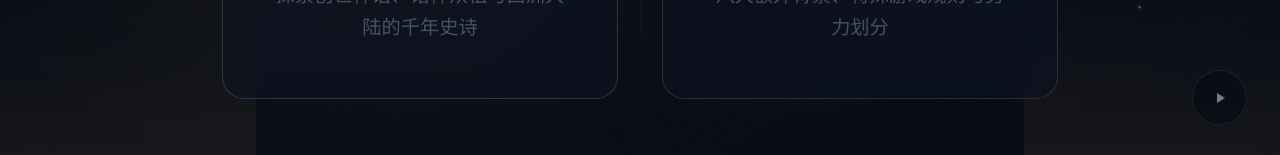
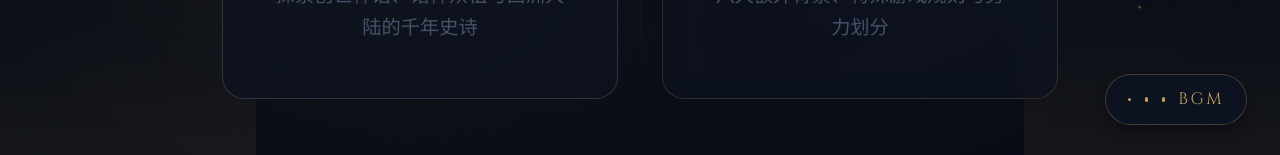
Before and after one commit to ryougidaze/Covenant_The_Heroic_Era, a Next.js app: page / in a window 1280 px wide. Shown: the part 642-797 px from the top of the page. Built offline with nearby package versions, Linux system fonts and the light colour scheme.

Commit message:
BGM: auto-play on load, prominent mute toggle with animated EQ bars

```diff
--- a/components/BgmPlayer.tsx
+++ b/components/BgmPlayer.tsx
@@ -1,53 +1,140 @@
 "use client";
 
-import { useState, useRef, useCallback } from "react";
-import { motion } from "framer-motion";
+import { useState, useRef, useEffect, useCallback } from "react";
+import { motion, AnimatePresence } from "framer-motion";
 
 export default function BgmPlayer() {
   const [playing, setPlaying] = useState(false);
+  const [muted, setMuted] = useState(false);
+  const [showPrompt, setShowPrompt] = useState(false);
   const audioRef = useRef<HTMLAudioElement | null>(null);
 
-  const toggle = useCallback(() => {
-    // Lazy-init audio on first click so 27MB WAV only loads on demand
-    if (!audioRef.current) {
-      audioRef.current = new Audio("/assets/bgm.wav");
-      audioRef.current.loop = true;
-      audioRef.current.volume = 0.35;
+  // Try autoplay on mount — browsers may block, fall back to prompt
+  useEffect(() => {
+    const a = new Audio("/assets/bgm.wav");
+    a.loop = true;
+    a.volume = 0.35;
+    audioRef.current = a;
+
+    a.play()
+      .then(() => {
+        setPlaying(true);
+      })
+      .catch(() => {
+        // Autoplay blocked — show prompt
+        setShowPrompt(true);
+      });
+
+    return () => {
+      a.pause();
+      audioRef.current = null;
+    };
+  }, []);
+
+  const start = useCallback(() => {
+    const a = audioRef.current;
+    if (!a) return;
+    a.play()
+      .then(() => {
+        setPlaying(true);
+        setShowPrompt(false);
+      })
+      .catch(() => setShowPrompt(true));
+  }, []);
+
+  const toggleMute = useCallback(() => {
+    const a = audioRef.current;
+    if (!a) return;
+    if (muted) {
+      a.volume = 0.35;
+      setMuted(false);
+    } else {
+      a.volume = 0;
+      setMuted(true);
     }
-    const a = audioRef.current;
-    if (playing) {
-      a.pause();
-      setPlaying(false);
-    } else {
-      a.play().then(() => setPlaying(true)).catch(() => setPlaying(false));
-    }
-  }, [playing]);
+  }, [muted]);
 
   return (
-    <motion.button
-      onClick={toggle}
-      initial={{ opacity: 0 }}
-      animate={{ opacity: 1 }}
-      transition={{ delay: 1 }}
-      className="fixed bottom-6 right-6 z-50 flex h-10 w-10 items-center justify-center rounded-full border border-covenant-silver/10 bg-covenant-void/70 text-covenant-silver/60 backdrop-blur-md transition-all hover:border-covenant-gold/30 hover:text-covenant-gold"
-      title={playing ? "暂停音乐" : "播放音乐"}
+    <>
+      {/* ── Autoplay blocked prompt ── */}
+      <AnimatePresence>
+        {showPrompt && !playing && (
+          <motion.div
+            initial={{ opacity: 0, y: 20 }}
+            animate={{ opacity: 1, y: 0 }}
+            exit={{ opacity: 0, y: 20 }}
+            className="fixed bottom-24 right-6 z-50 flex items-center gap-3 rounded-xl border border-covenant-gold/40 bg-covenant-abyss/90 px-5 py-3 backdrop-blur-xl shadow-lg shadow-black/30"
           >
-      {playing ? (
-        <svg width="16" height="16" viewBox="0 0 16 16" fill="none">
-          <motion.rect x="3" y="3" width="3.5" height="10" rx="0.5" fill="currentColor"
-            animate={{ scaleY: [1, 0.7, 1] }}
-            transition={{ duration: 1.2, repeat: Infinity, ease: "easeInOut" }}
-          />
-          <motion.rect x="9.5" y="3" width="3.5" height="10" rx="0.5" fill="currentColor"
-            animate={{ scaleY: [1, 0.7, 1] }}
-            transition={{ duration: 1.2, repeat: Infinity, ease: "easeInOut", delay: 0.3 }}
-          />
-        </svg>
-      ) : (
+            <span className="font-heading text-sm tracking-[0.1em] text-covenant-gold">
+              点击播放背景音乐
+            </span>
+            <button
+              onClick={start}
+              className="flex h-9 w-9 items-center justify-center rounded-full bg-covenant-gold/20 text-covenant-gold transition-colors hover:bg-covenant-gold/30"
+            >
               <svg width="16" height="16" viewBox="0 0 16 16" fill="none">
                 <path d="M5 3L13 8L5 13V3Z" fill="currentColor" />
               </svg>
+            </button>
+          </motion.div>
         )}
+      </AnimatePresence>
+
+      {/* ── Music toggle (always visible) ── */}
+      <motion.button
+        initial={{ opacity: 0, scale: 0.8 }}
+        animate={{ opacity: 1, scale: 1 }}
+        transition={{ delay: 0.5 }}
+        onClick={playing ? toggleMute : start}
+        className={`
+          fixed bottom-6 right-6 z-50 flex items-center gap-2.5 rounded-full
+          border backdrop-blur-xl shadow-lg shadow-black/30
+          px-4 py-2.5 transition-all duration-500
+          ${muted
+            ? "border-red-500/30 bg-covenant-abyss/90 text-red-400"
+            : playing
+              ? "border-covenant-gold/30 bg-covenant-abyss/90 text-covenant-gold"
+              : "border-covenant-silver/20 bg-covenant-abyss/90 text-covenant-silver/50 hover:border-covenant-gold/30 hover:text-covenant-gold"
+          }
+        `}
+        title={!playing ? "播放音乐" : muted ? "取消静音" : "静音"}
+      >
+        {/* Icon */}
+        {!playing ? (
+          <svg width="18" height="18" viewBox="0 0 18 18" fill="none">
+            <path d="M5.5 4L14.5 9L5.5 14V4Z" fill="currentColor" />
+          </svg>
+        ) : muted ? (
+          <svg width="18" height="18" viewBox="0 0 18 18" fill="none">
+            <path d="M5.5 4L14.5 9L5.5 14V4Z" fill="currentColor" opacity="0.3" />
+            <path d="M2 6L16 13" stroke="currentColor" strokeWidth="2" strokeLinecap="round" />
+            <path d="M16 6L2 13" stroke="currentColor" strokeWidth="2" strokeLinecap="round" />
+          </svg>
+        ) : (
+          <>
+            {[0, 1, 2].map((i) => (
+              <motion.div
+                key={i}
+                className="w-[3px] rounded-full bg-current"
+                animate={{
+                  height: [8, 14, 6, 12, 8][i] ?? 10,
+                }}
+                transition={{
+                  duration: 1 + i * 0.2,
+                  repeat: Infinity,
+                  ease: "easeInOut",
+                  delay: i * 0.15,
+                }}
+              />
+            ))}
+          </>
+        )}
+
+        {/* Label */}
+        <span className="font-heading text-xs tracking-[0.15em]">
+          {!playing ? "BGM" : muted ? "静音中" : "BGM"}
+        </span>
       </motion.button>
+    </>
   );
 }
```
Lines whose indentation alone changed are shown as unchanged.
